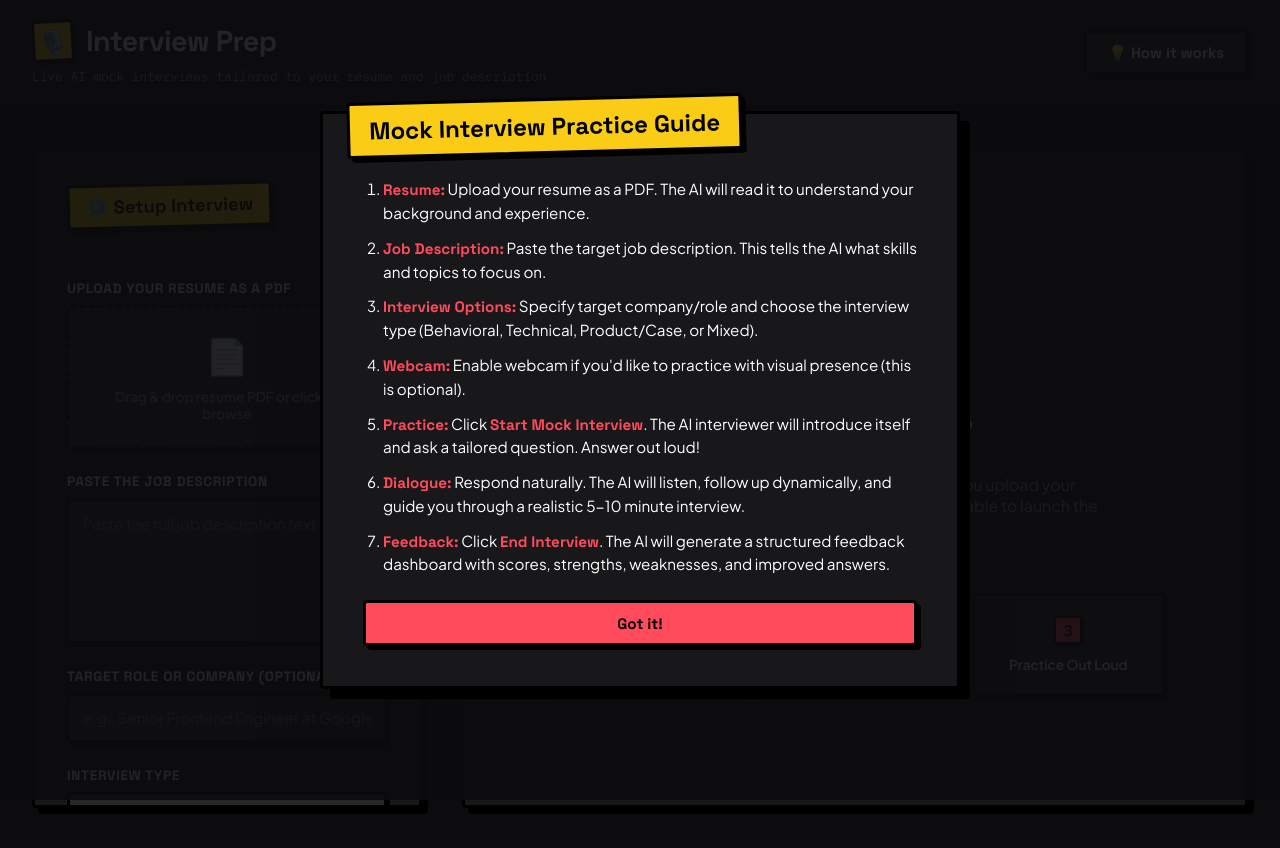
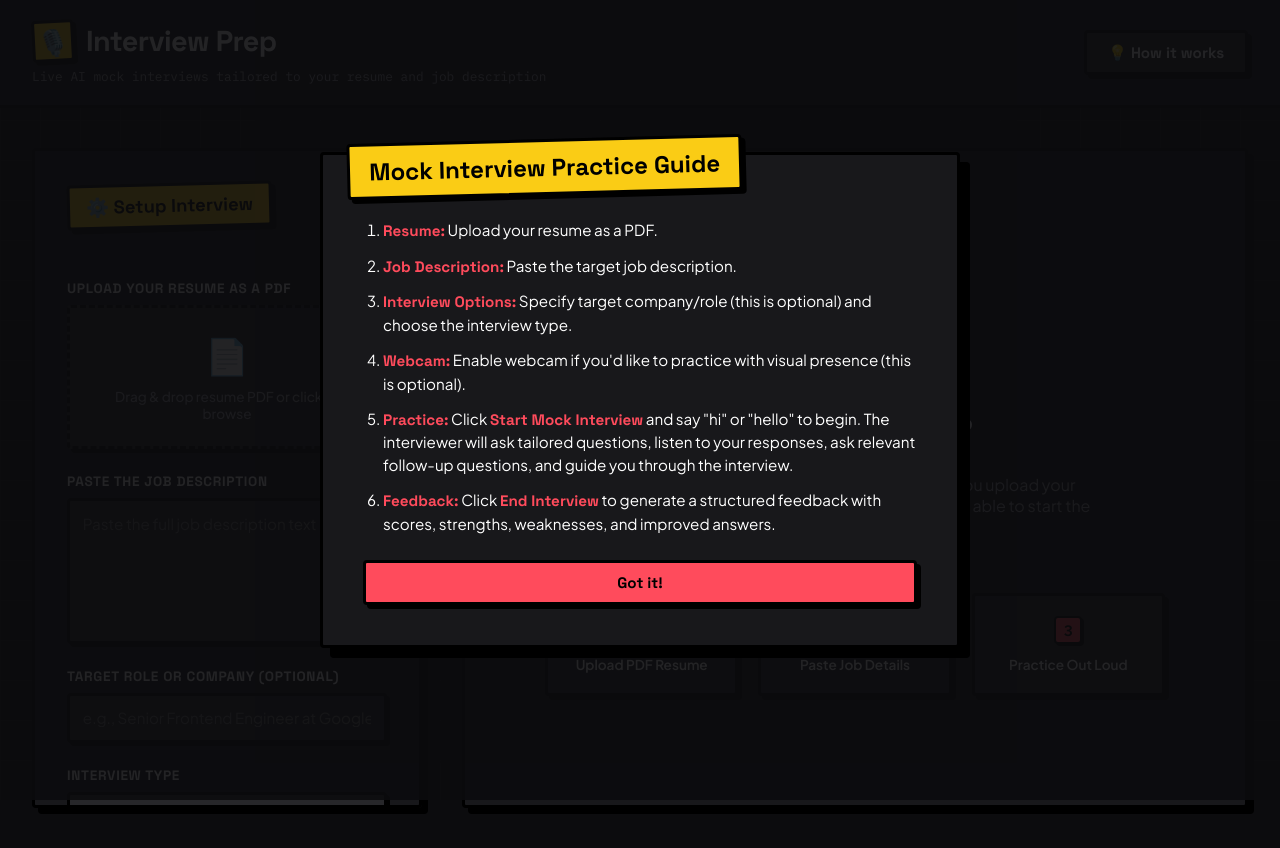
Before and after one commit to OOlajide/interview-prep, a website built with Vite: page index.html in a window 1280 px wide. Both pictures are taken after a click on the button "💡 How it works". Built offline with nearby package versions, Linux system fonts and the light colour scheme.

Commit message:
streamline practice guide

```diff
--- a/index.html
+++ b/index.html
@@ -1125,13 +1125,12 @@
     <div class="modal-content">
       <h2>Mock Interview Practice Guide</h2>
       <ol>
-        <li><strong>Resume:</strong> Upload your resume as a PDF. The AI will read it to understand your background and experience.</li>
-        <li><strong>Job Description:</strong> Paste the target job description. This tells the AI what skills and topics to focus on.</li>
-        <li><strong>Interview Options:</strong> Specify target company/role and choose the interview type (Behavioral, Technical, Product/Case, or Mixed).</li>
+        <li><strong>Resume:</strong> Upload your resume as a PDF.</li>
+        <li><strong>Job Description:</strong> Paste the target job description.</li>
+        <li><strong>Interview Options:</strong> Specify target company/role (this is optional) and choose the interview type.</li>
         <li><strong>Webcam:</strong> Enable webcam if you'd like to practice with visual presence (this is optional).</li>
-        <li><strong>Practice:</strong> Click <strong>Start Mock Interview</strong>. The AI interviewer will introduce itself and ask a tailored question. Answer out loud!</li>
-        <li><strong>Dialogue:</strong> Respond naturally. The AI will listen, follow up dynamically, and guide you through a realistic 5-10 minute interview.</li>
-        <li><strong>Feedback:</strong> Click <strong>End Interview</strong>. The AI will generate a structured feedback dashboard with scores, strengths, weaknesses, and improved answers.</li>
+        <li><strong>Practice:</strong> Click <strong>Start Mock Interview</strong> and say "hi" or "hello" to begin. The interviewer will ask tailored questions, listen to your responses, ask relevant follow-up questions, and guide you through the interview.</li>
+        <li><strong>Feedback:</strong> Click <strong>End Interview</strong> to generate a structured feedback with scores, strengths, weaknesses, and improved answers.</li>
       </ol>
       <button id="closeGuideBtn" class="primary">Got it!</button>
     </div>
@@ -1203,7 +1202,7 @@
         <div class="idle-icon">🎙️</div>
         <h2>Ready to prep?</h2>
         <p style="color: var(--text-secondary); max-width: 500px;">
-          Set up your mock interview settings. Once you upload your resume and paste the job description, you'll be able to launch the live voice-based simulation.
+          Set up your mock interview settings. Once you upload your resume and paste the job description, you'll be able to start the interview.
         </p>
         <div class="idle-steps">
           <div class="idle-step">
```
